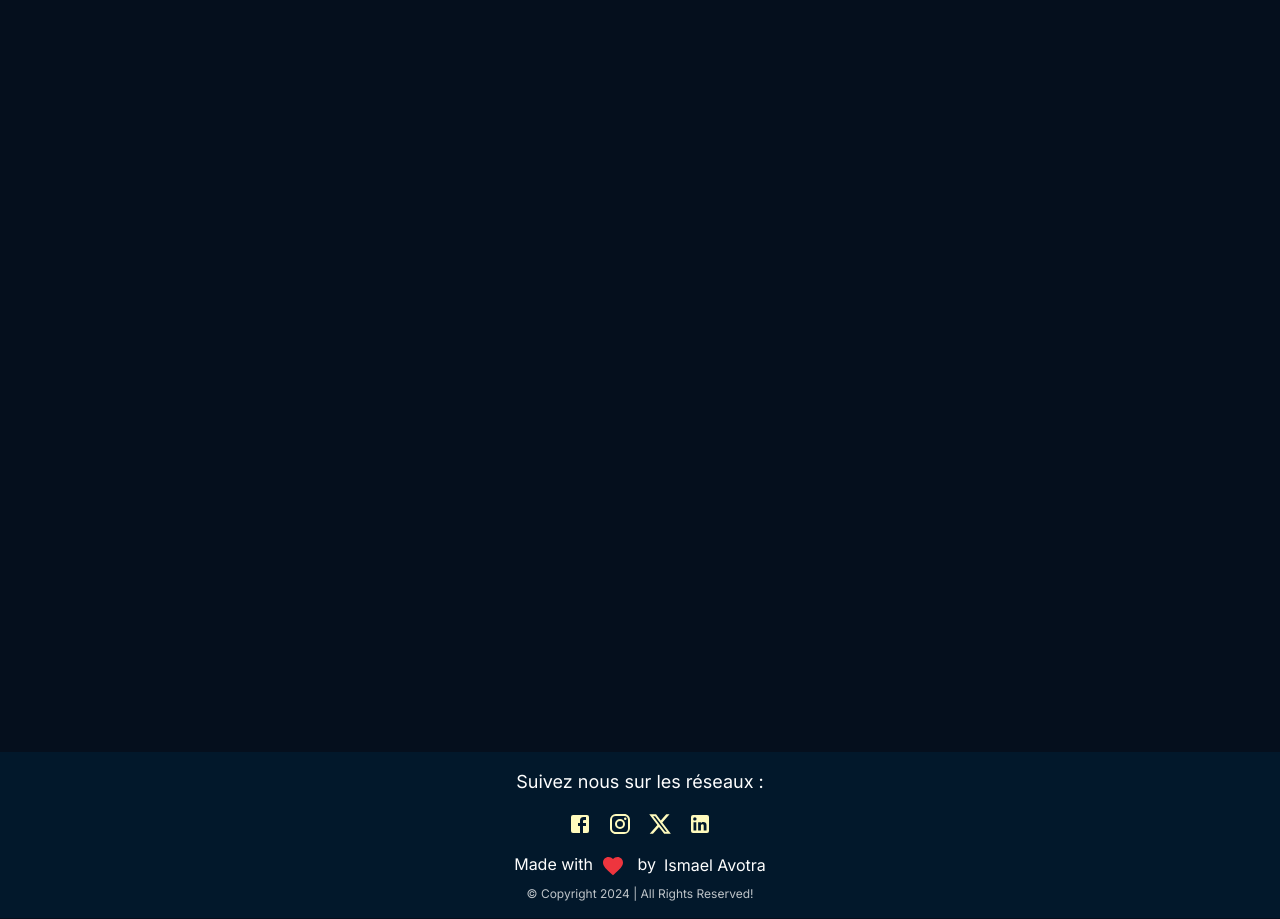
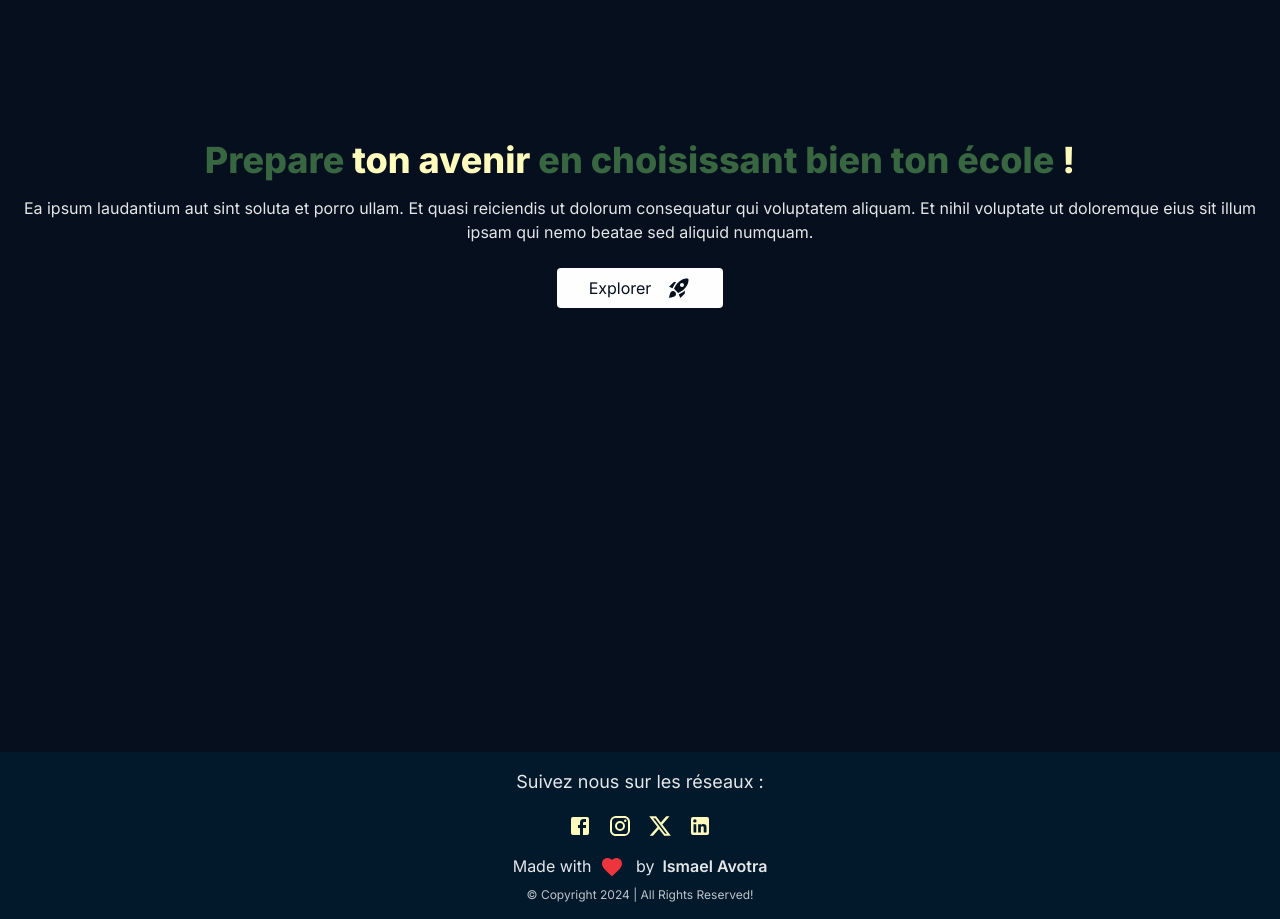
Before and after one commit to IsmaelAvotra/ny-hoaviko-front, a Next.js app: page / in a window 1280 px wide. Shown: the part 120-1039 px from the top of the page. Built offline with nearby package versions, Linux system fonts and the light colour scheme.

Commit message:
IAN:Navbar and Footer component

```diff
--- a/package.json
+++ b/package.json
@@ -12,9 +12,12 @@
     "@emotion/react": "^11.11.4",
     "@emotion/styled": "^11.11.0",
     "@mui/icons-material": "^5.15.13",
+    "@types/punycode": "^2.1.4",
     "next": "14.1.3",
+    "punycode": "^2.3.1",
     "react": "^18",
-    "react-dom": "^18"
+    "react-dom": "^18",
+    "uri-js": "^4.2.2"
   },
   "devDependencies": {
     "@types/node": "^20",
--- /dev/null
+++ b/src/app/components/Header.tsx
@@ -0,0 +1,28 @@
+import Link from 'next/link'
+import React from 'react'
+import RocketLaunchIcon from '@mui/icons-material/RocketLaunch'
+
+const Header = () => {
+  return (
+    <div className='w-full min-h-[60vh] mt-8 flex items-center justify-center flex-col'>
+      <h1 className='font-extrabold text-[#386641] text-4xl text-center mb-4'>
+        Prepare <span className='text-[#FFFBBD]'>ton avenir </span>
+        en choisissant bien ton école <span className='text-[#FFFBBD]'>!</span>
+      </h1>
+      <p className='text-center text-base text-[#fefefe]/90 mb-6 px-1'>
+        Ea ipsum laudantium aut sint soluta et porro ullam. Et quasi reiciendis
+        ut dolorum consequatur qui voluptatem aliquam. Et nihil voluptate ut
+        doloremque eius sit illum ipsam qui nemo beatae sed aliquid numquam.
+      </p>
+      <Link
+        href={'/'}
+        className='bg-[#fefefe] text-[#050F1D] px-8 py-2 rounded flex items-center gap-4'
+      >
+        Explorer
+        <RocketLaunchIcon />
+      </Link>
+    </div>
+  )
+}
+
+export default Header
--- a/src/app/layouts/Footer.tsx
+++ b/src/app/layouts/Footer.tsx
@@ -8,13 +8,21 @@ import Link from 'next/link'
 
 const Footer = () => {
   return (
-    <div className='bg-[#02182B] px-2 py-4'>
+    <div className='bg-[#02182B] text-[#fefefe]/90 px-2 py-4'>
       <p className='text-center mb-4 text-lg'>Suivez nous sur les réseaux :</p>
       <div className='socials flex text-[#FFFBBD] items-center justify-center gap-4 mb-4'>
-        <FacebookIcon />
-        <InstagramIcon />
-        <XIcon />
-        <LinkedInIcon />
+        <Link href={'/'}>
+          <FacebookIcon />
+        </Link>
+        <Link href={'/'}>
+          <InstagramIcon />
+        </Link>
+        <Link href={'/'}>
+          <XIcon />
+        </Link>
+        <Link href={'/'}>
+          <LinkedInIcon />
+        </Link>
       </div>
       <div className='flex items-center justify-center mb-2'>
         <p>
@@ -24,7 +32,9 @@ const Footer = () => {
           </span>
           <span className='mx-2'>by</span>
         </p>
-        <Link href={'/'}>Ismael Avotra</Link>
+        <Link href={'/'} className='font-semibold'>
+          Ismael Avotra
+        </Link>
       </div>
       <p className='text-center text-xs text-[#fefefe]/75'>
         © Copyright 2024 | All Rights Reserved!
--- a/src/app/layouts/Navbar.tsx
+++ b/src/app/layouts/Navbar.tsx
@@ -17,7 +17,7 @@ const Navbar = () => {
       <div className='signbtn-menu flex items-center gap-4 sm:gap-6'>
         <Link
           href={'/'}
-          className=' border border-[#fefefe] text-[#fefefe] text-sm px-4 py-2 rounded'
+          className=' border border-[#fefefe] text-[#fefefe] text-sm px-3 py-[6px] sm:py-2 rounded'
         >
           Se connecter
         </Link>
--- a/src/app/page.tsx
+++ b/src/app/page.tsx
@@ -1,7 +1,9 @@
-import Image from 'next/image'
+import Header from './components/Header'
 
 export default function Home() {
   return (
-    <main className='flex min-h-screen flex-col items-center justify-between p-24'></main>
+    <main className='flex min-h-screen flex-col items-center justify-between'>
+      <Header />
+    </main>
   )
 }
```
Also changed, not shown: 1 other file (tests, documents, lock files or other folders).
